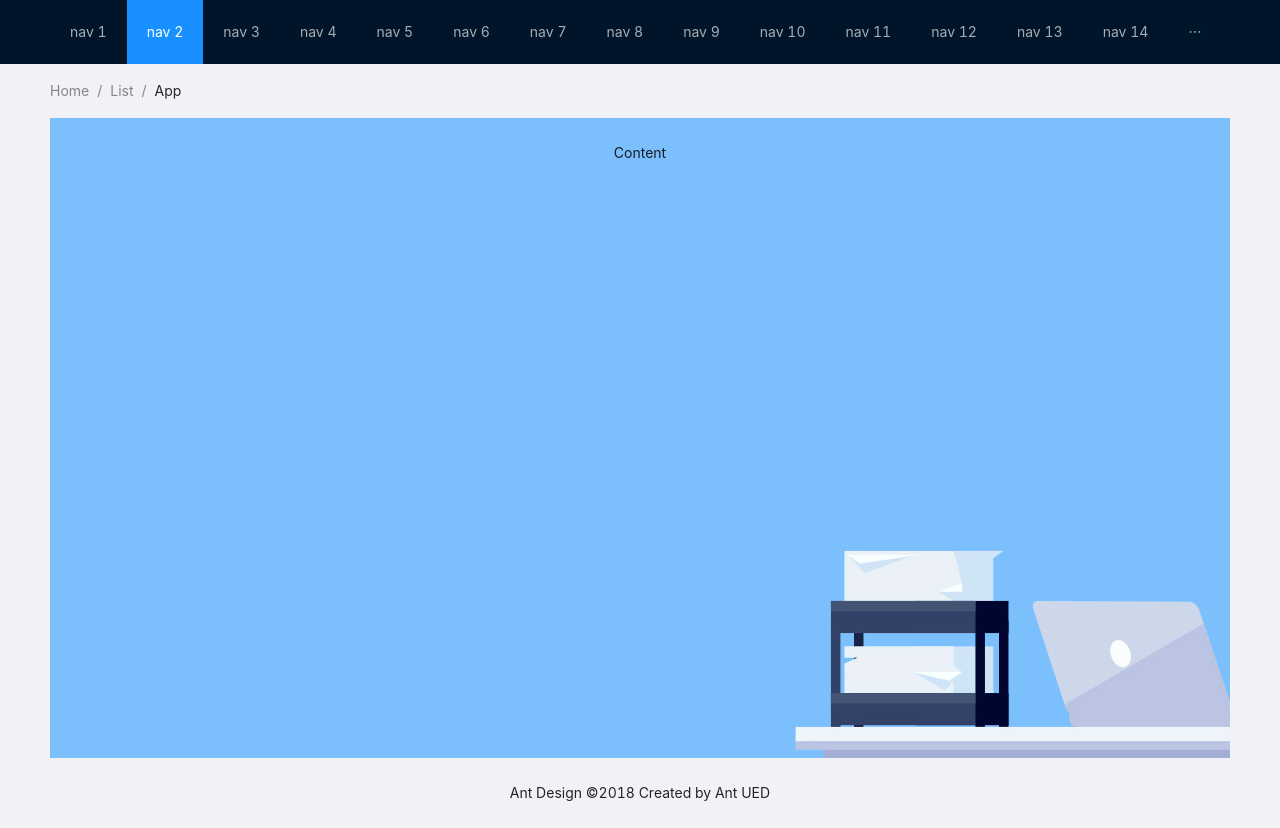
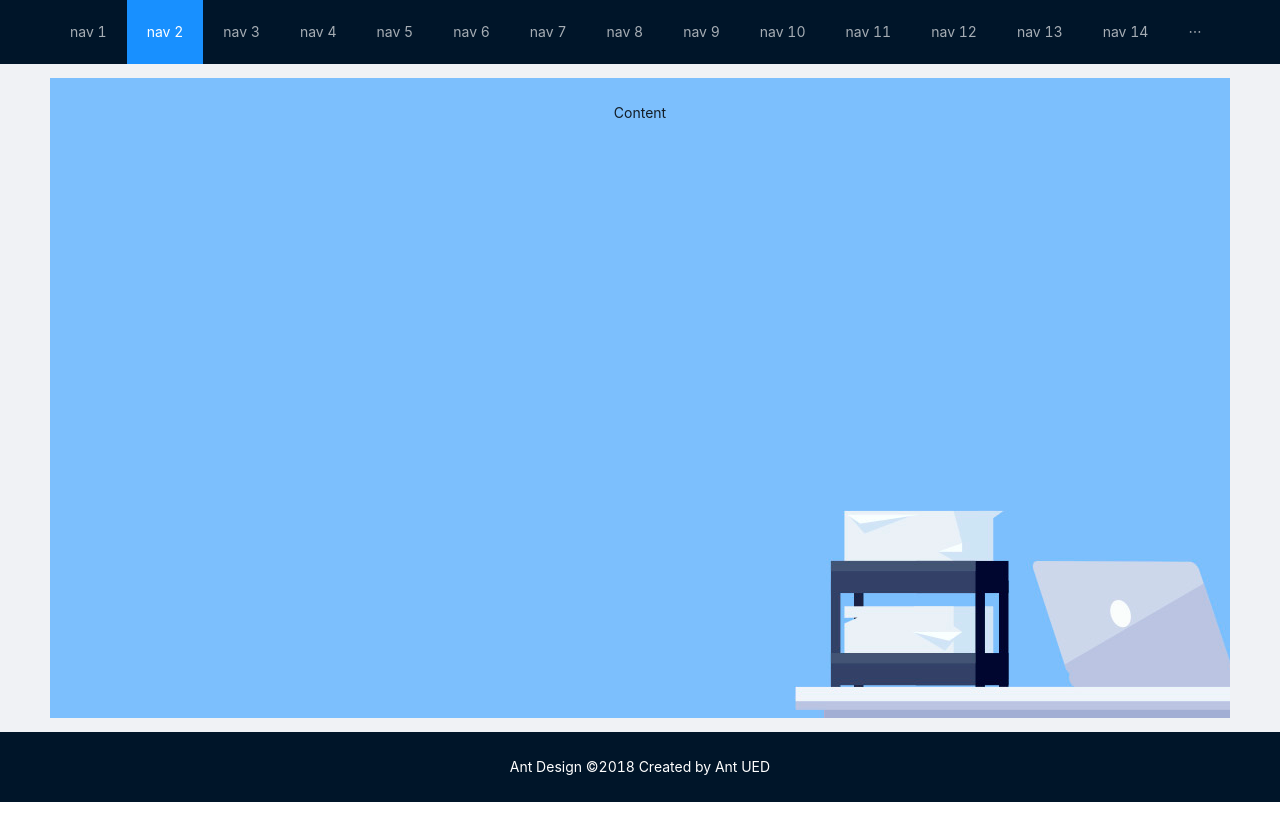
Before and after one commit to DmitriyRud/career-coach-client, a React (Create React App) app: page / in a window 1280 px wide. After the commit the page ends 802 px from the top, so only its background shows below. Built offline with nearby package versions, Linux system fonts and the light colour scheme.

Commit message:
Initial design ready

```diff
--- a/src/App.css
+++ b/src/App.css
@@ -62,5 +62,13 @@
 
 .content {
   height: 80vh;
+  weight: 100vw;
     background: url('../public/img/job_effect_1522699664.jpg') no-repeat;
+    margin-top: 1em;
 }
+
+footer {
+  margin-top: 1em;
+  background-color: #001529 !important;
+  color: #fff !important;
+}
--- a/src/App.js
+++ b/src/App.js
@@ -20,11 +20,7 @@
           </Menu>
         </Header>
         <Content style={{ padding: '0 50px' }}>
-          <Breadcrumb style={{ margin: '16px 0' }}>
-            <Breadcrumb.Item>Home</Breadcrumb.Item>
-            <Breadcrumb.Item>List</Breadcrumb.Item>
-            <Breadcrumb.Item>App</Breadcrumb.Item>
-          </Breadcrumb>
+
           <div className="site-layout-content content">Content</div>
         </Content>
         <Footer style={{ textAlign: 'center' }}>Ant Design ©2018 Created by Ant UED</Footer>
```
